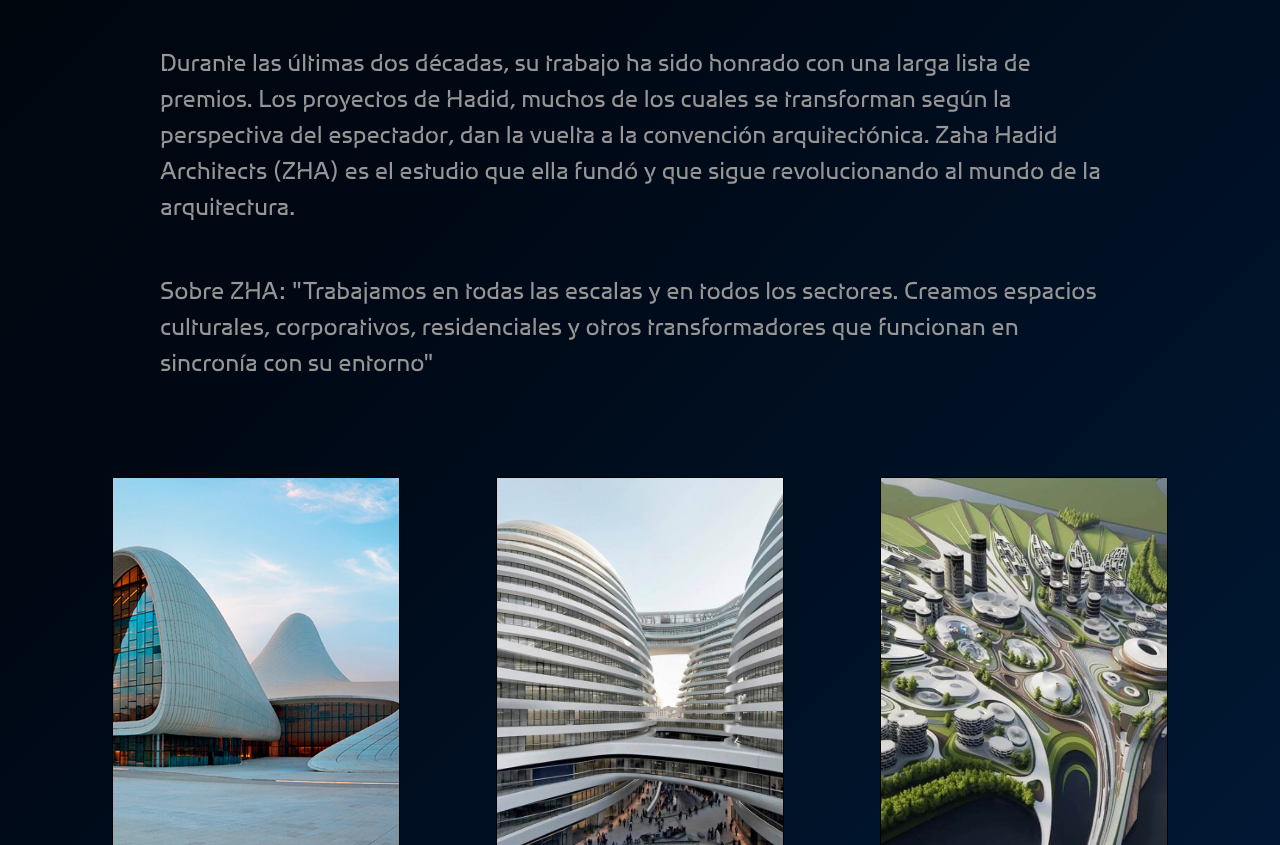
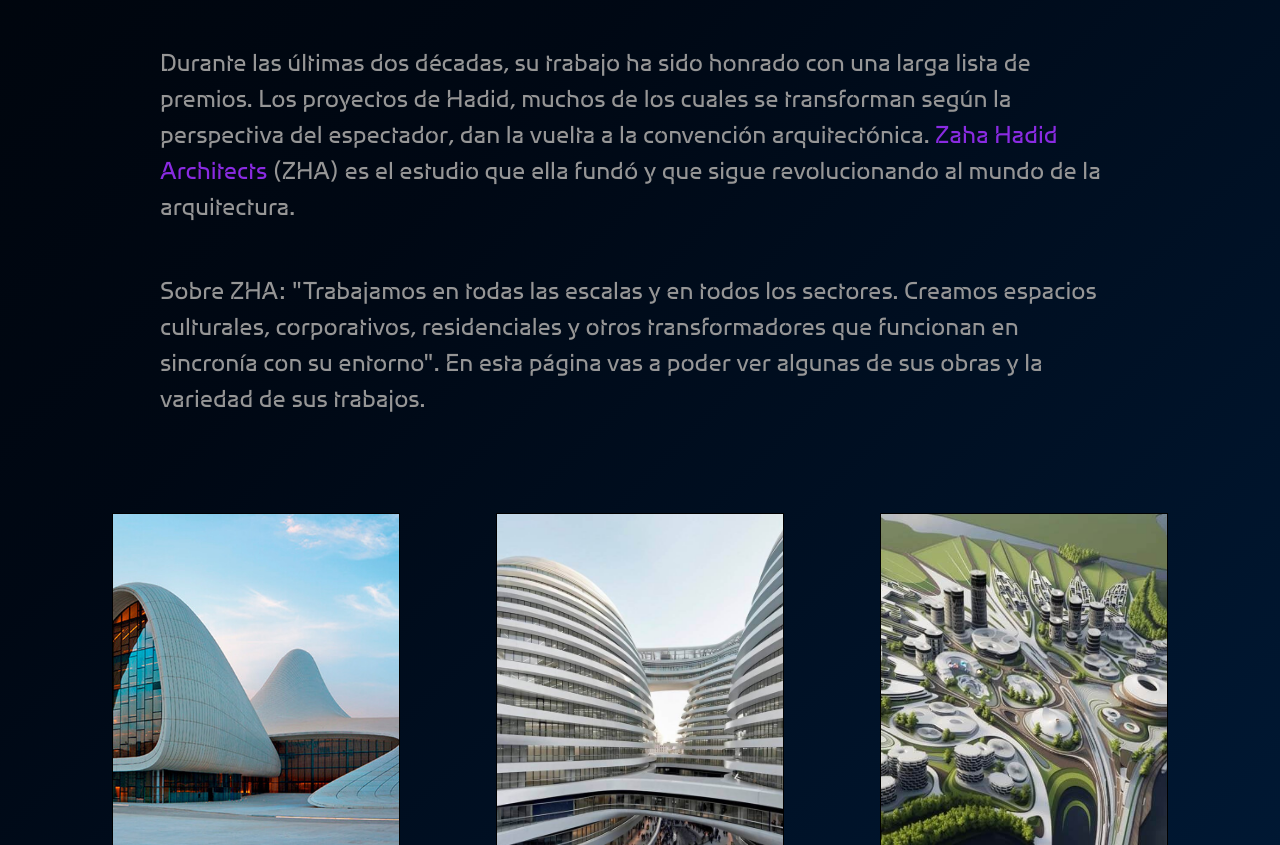
Before and after one commit to luchito1995/ProyectoCoder, a website: page index.html in a window 1280 px wide. Shown: the part 1497-2342 px from the top of the page. Drawn offline with nearby package versions, Linux system fonts and the light colour scheme.

Commit message:
Termina2

```diff
--- a/index.html
+++ b/index.html
@@ -78,11 +78,11 @@
                         últimas dos décadas, su
                         trabajo ha sido honrado con una larga lista de premios. Los proyectos de
                         Hadid, muchos de los cuales
-                        se transforman según la perspectiva del espectador, dan la vuelta a la convención arquitectónica. Zaha Hadid Architects (ZHA)
+                        se transforman según la perspectiva del espectador, dan la vuelta a la convención arquitectónica. <a class="zha" href="https://www.zaha-hadid.com/">Zaha Hadid Architects</a> (ZHA)
                         es el estudio que ella fundó y que sigue revolucionando al mundo de la arquitectura.
                     </p>
                     <p>Sobre ZHA: "Trabajamos en todas las escalas y en todos los sectores. Creamos espacios culturales, corporativos, residenciales y otros
-                    transformadores que funcionan en sincronía con su entorno"</p>
+                    transformadores que funcionan en sincronía con su entorno". En esta página vas a poder ver algunas de sus obras y la variedad de sus trabajos.</p>
                 </div>
             </div>
         </div>
--- a/scss/_index.scss
+++ b/scss/_index.scss
@@ -402,3 +402,8 @@ section {
         font-size: 1.75rem;
     }
 }
+
+.zha {
+    text-decoration: none;
+    color: blueviolet;
+}
```
Also changed, not shown: estilos/styles.css.
